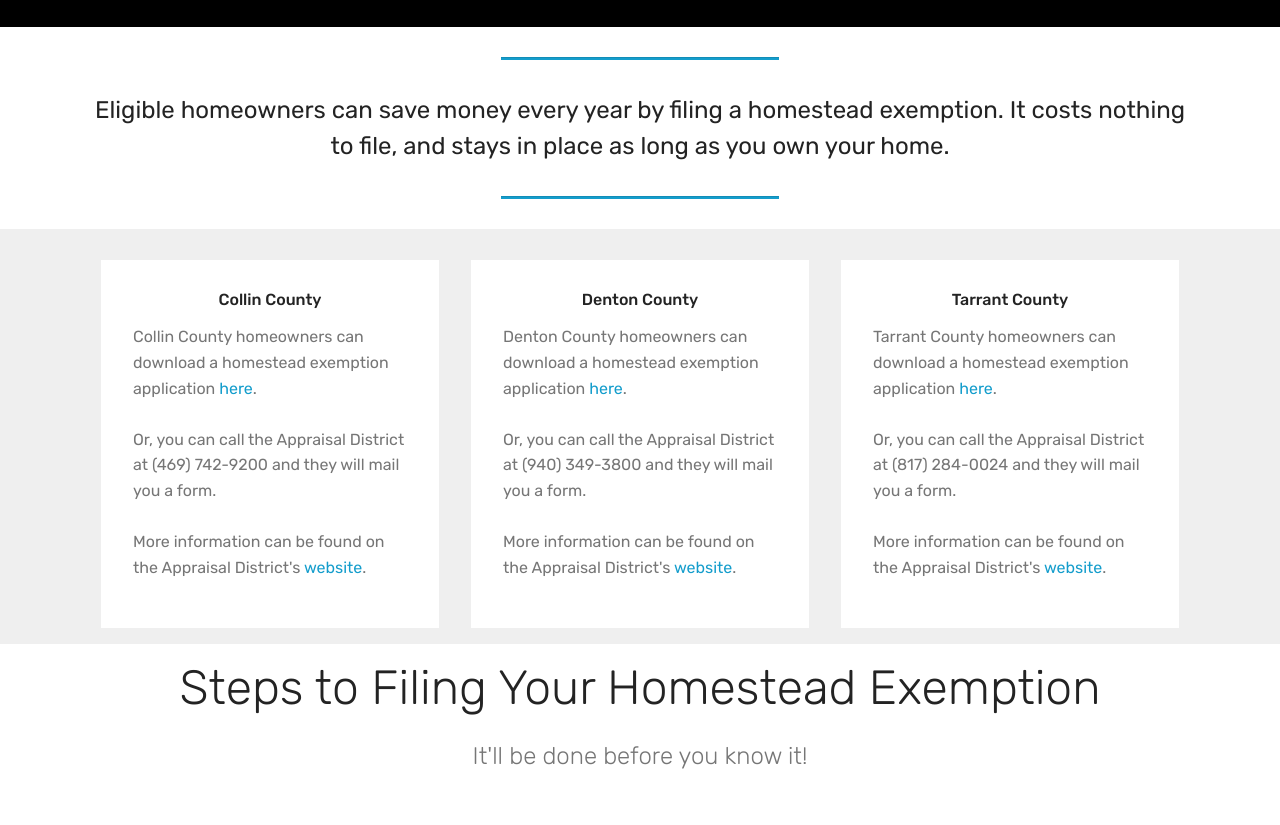
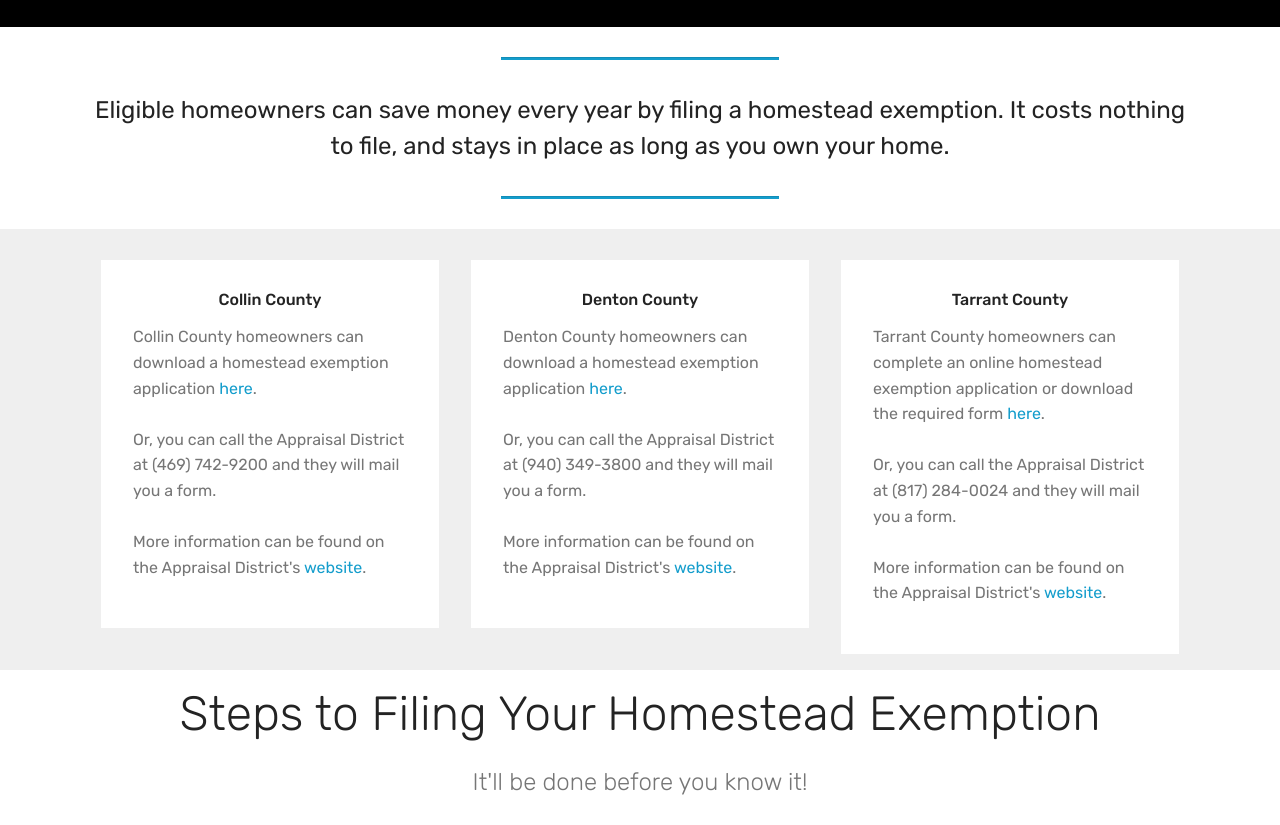
Before and after one commit to bmcleroy/rbm-realestate, a plain HTML site: page homestead.html in a window 1280 px wide. Shown: the part 269-1094 px from the top of the page. Drawn offline with Linux system fonts and the light colour scheme; a script that the page names is missing; files whose address does not match are found by name.

Commit message:
Update homestead.html

```diff
--- a/homestead.html
+++ b/homestead.html
@@ -137,7 +137,7 @@
                     <div class="card-box">
                         <h4 class="card-title pb-3 mbr-fonts-style display-7">
                             Tarrant County</h4>
-                        <p class="mbr-text mbr-fonts-style display-7">Tarrant County homeowners can download a homestead exemption application <a href="https://www.tad.org/wp-contentpdf/templates/HomesteadApplication2021.pdf" target="_blank">here</a>.<br><br>Or, you can call the Appraisal District at&nbsp;(817) 284-0024 and they will mail you a form.<br><br>More information can be found on the Appraisal District's <a href="https://www.tad.org/home-owners/" target="_blank">website</a>.</p>
+                        <p class="mbr-text mbr-fonts-style display-7">Tarrant County homeowners can complete an online homestead exemption application or download the required form <a href="https://www.tad.org/homestead-exemption/" target="_blank">here</a>.<br><br>Or, you can call the Appraisal District at&nbsp;(817) 284-0024 and they will mail you a form.<br><br>More information can be found on the Appraisal District's <a href="https://www.tad.org/home-owners/" target="_blank">website</a>.</p>
                     </div>
                 </div>
             </div>
```
